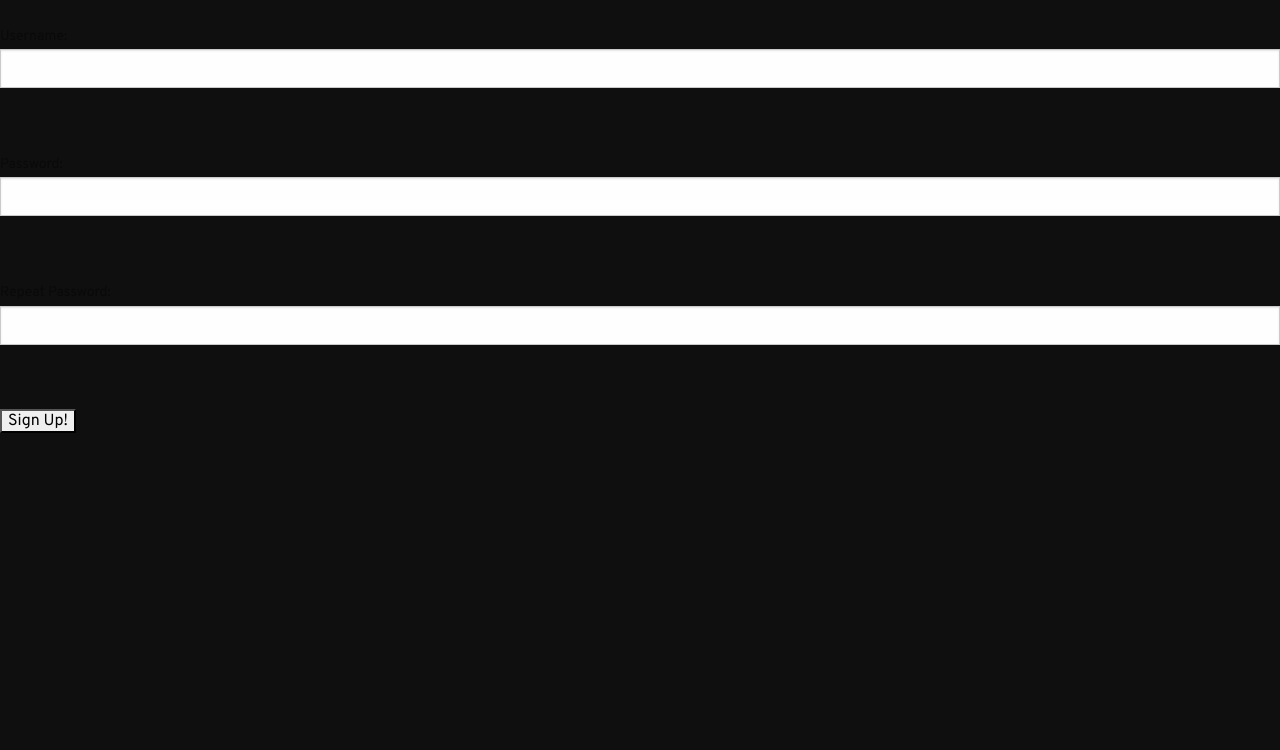
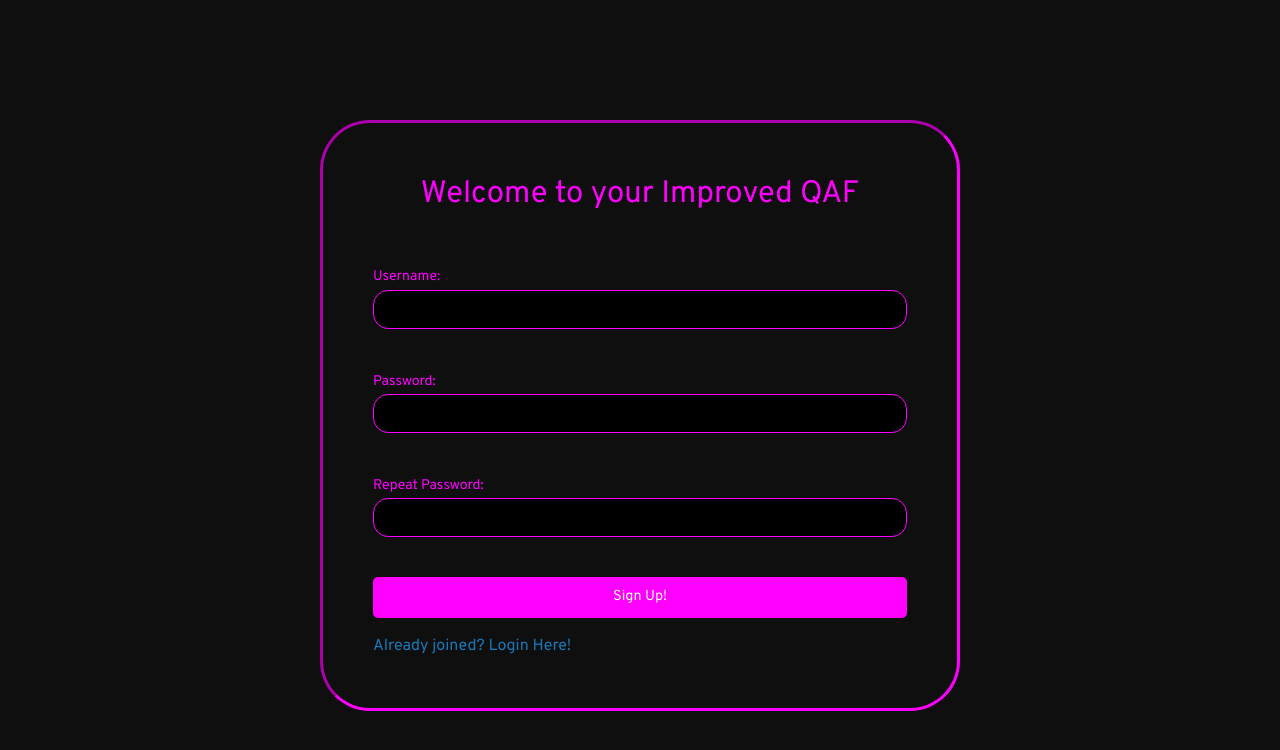
Before and after one commit to mzhang00/JoseMAD, a Flask app: page /signup in a window 1280 px wide. Shown: the top 750 px of the page. Run offline with Flask 2, Linux system fonts and the light colour scheme; some libraries are stand-ins or nearby versions.

Commit message:
Update styling on Login and Signup pages

```diff
--- a/doc/devlog.txt
+++ b/doc/devlog.txt
@@ -73,3 +73,6 @@ Created __init__ for comments and qafs classes and fixed up user.py
 
 linM -- 2020-01-10 08:43
 working on routing and new pages
+
+prathamR -- 2020-01-10 08:51
+Update styling on Login and Signup pages
--- a/static/css/stylesheet.css
+++ b/static/css/stylesheet.css
@@ -46,6 +46,7 @@ h3 {
   color: fuchsia;
   margin: auto;
   font-family: 'Overpass', sans-serif;
+  text-align: center;
 }
 h4 {
   color: fuchsia;
@@ -62,6 +63,25 @@ img {
   margin-left: auto;
   margin-right: auto;
 }
+label {
+  color: fuchsia;
+}
+.formBorder {
+  padding: 50px;
+  border-radius: 50px;
+  border-style: inset;
+  border-color: fuchsia;
+}
+
+.textInput {
+  border-radius: 15px;
+  background-color: black;
+  border-color: fuchsia;
+  color: white;
+}
+.textInput:active {
+  background-color: black;
+}
 /* #thumbnail-container {
   padding: auto;
 } */
--- a/templates/signup.html
+++ b/templates/signup.html
@@ -2,16 +2,27 @@
 
 {% block content %}
 <br>
+<br>
+<br>
+<br>
+<br>
+<div class="grid-x">
+  <div class="small-6 small-offset-3 formBorder">
+    <div class="row small-12">
+      <h3 class="columns small-12">Welcome to your Improved QAF  </h3>
+    </div>
+    <br>
+    <br>
     <form class="form-group" method="post">
         <label for="username">Username:</label>
-        <input class="form-control-sm" id="username" name="username" type="text"><br><br>
-
+        <input class="textInput" id="username" name="username" type="text"><br>
         <label for="password">Password:</label>
-        <input class="form-control-sm" id="password" name="password" type="password"><br><br>
-
+        <input class="textInput" id="password" name="password" type="password"><br>
         <label for="password_repeat">Repeat Password:</label>
-        <input class="form-control-sm" id="password_repeat" name="password_repeat" type="password"><br><br>
-
-        <input class="btn-sm" type="submit" value="Sign Up!">
+        <input class="textInput" id="password_repeat" name="password_repeat" type="password"><br>
+        <input class="expanded button" type="submit" value="Sign Up!">
+        <a href="/login">Already joined? Login Here!</a>
     </form>
+  </div>
+</div>
 {% endblock content %}
```
Also changed, not shown: templates/login.html (+17 -5 lines).
